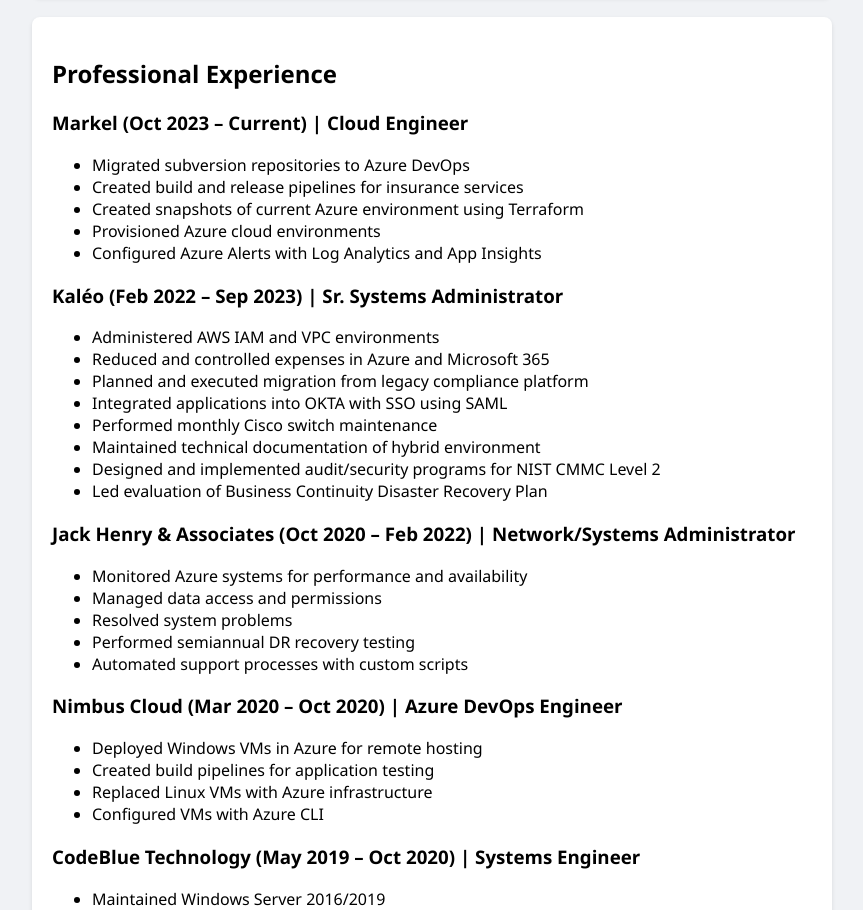
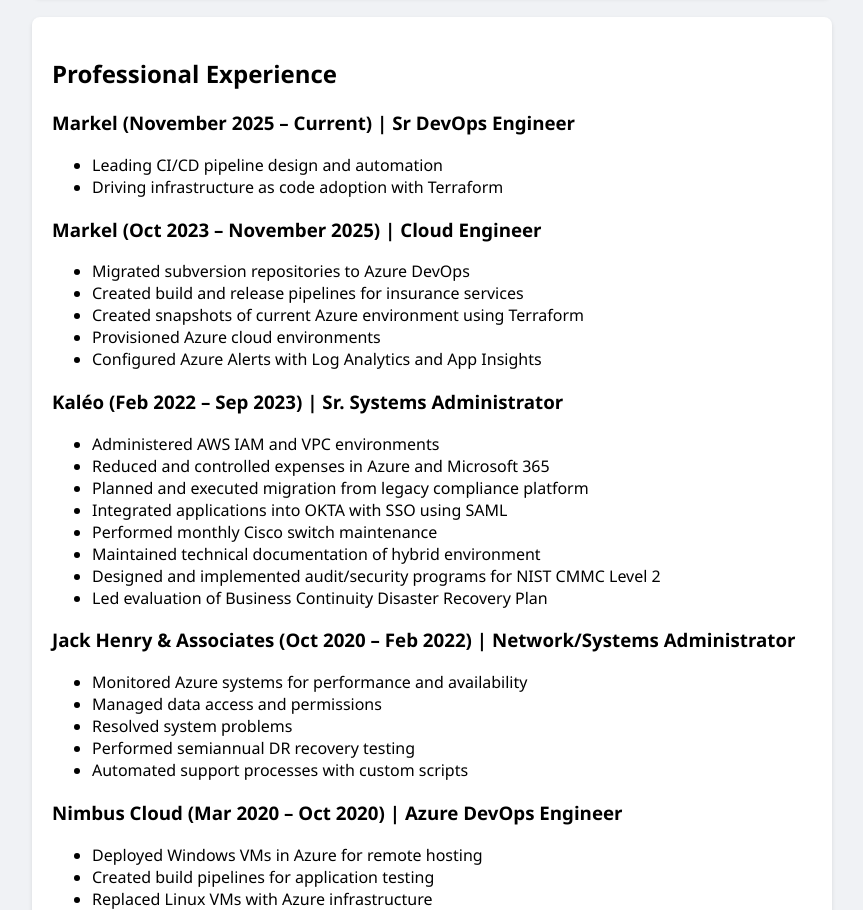
Before and after one commit to clashi5050/DevOps-Resume-Repo, a website: page src/index.html in a window 1280 px wide. Shown: the part 1251-2161 px from the top of the page, without its empty margins (208-1071 px from the left). Drawn offline with Linux system fonts and the light colour scheme.

Commit message:
Added to Resume

```diff
--- a/src/index.html
+++ b/src/index.html
@@ -71,7 +71,14 @@
 
             <section class="card">
                 <h2>Professional Experience</h2>
-                <h3>Markel (Oct 2023 – Current) | Cloud Engineer</h3>
+                <h3>Markel (November 2025 – Current) | Sr DevOps Engineer</h3>
+                <ul>
+                    <li>Leading CI/CD pipeline design and automation</li>
+                    <li>Driving infrastructure as code adoption with Terraform</li>
+
+                </ul>
+
+                <h3>Markel (Oct 2023 – November 2025) | Cloud Engineer</h3>
                 <ul>
                     <li>Migrated subversion repositories to Azure DevOps</li>
                     <li>Created build and release pipelines for insurance services</li>
```
